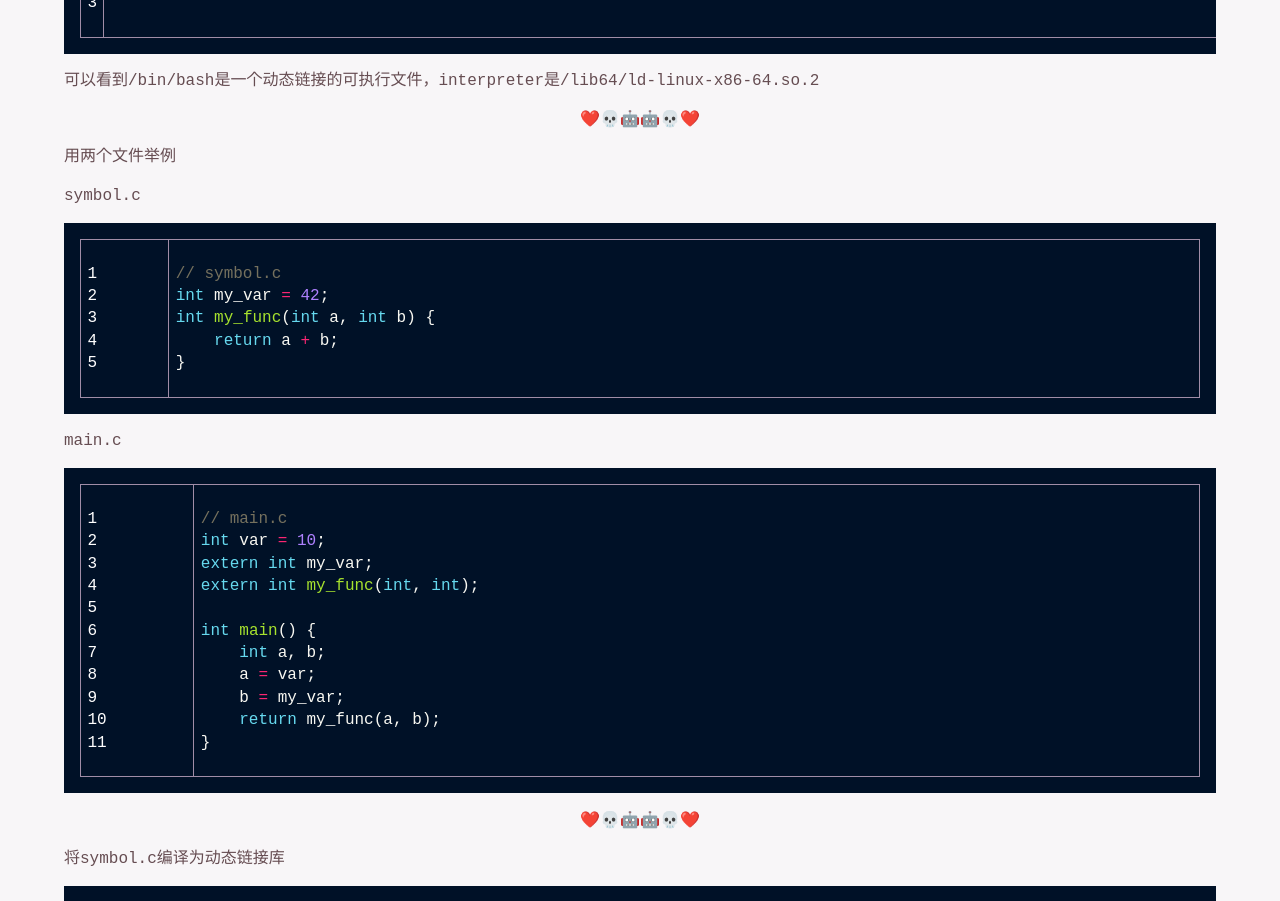
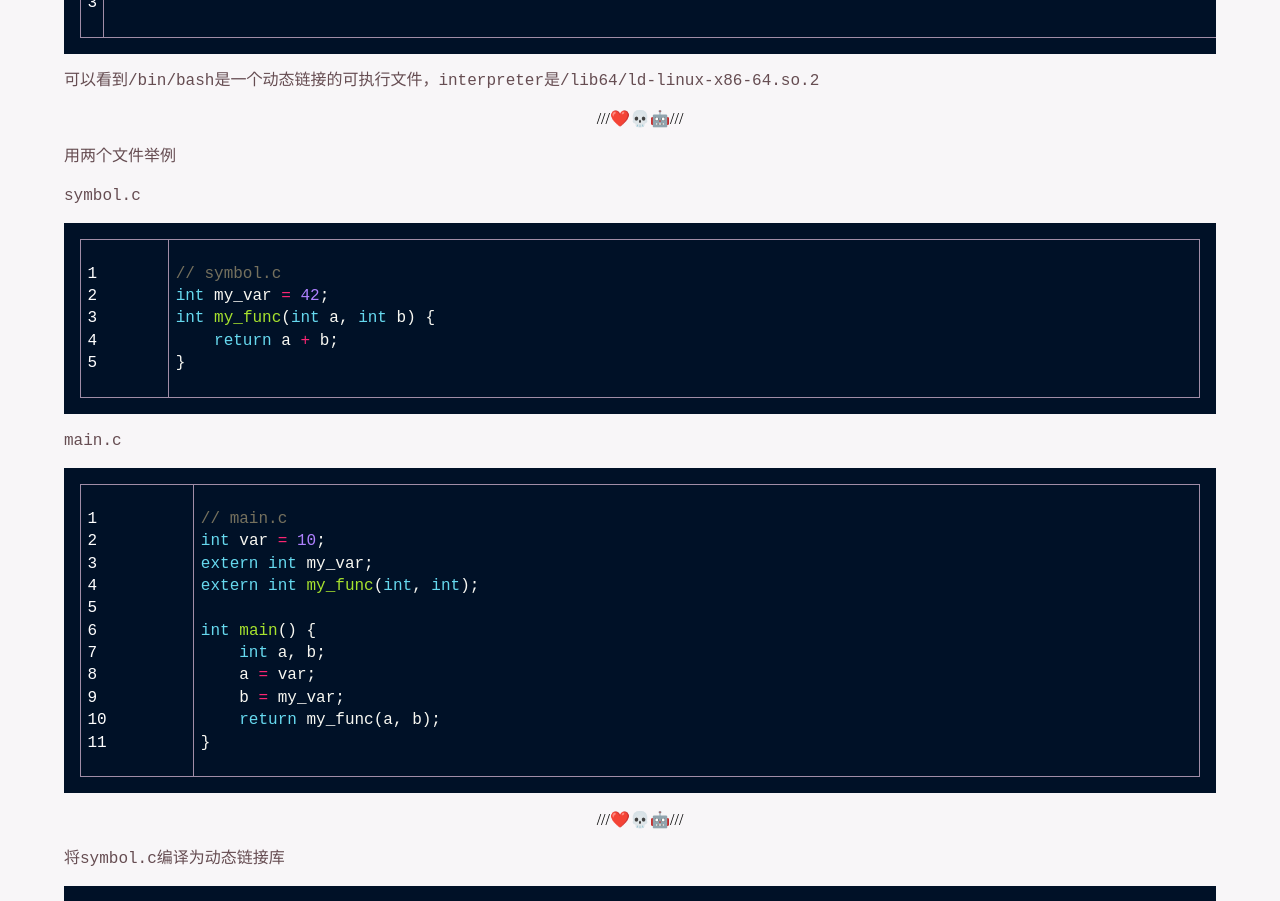
Before and after one commit to J-XZ/blog, a Jekyll site: the page built from _posts/2021-07-21-动态链接.md, in a window 1280 px wide. Shown: the part 402-1303 px from the top of the page. Built offline with Jekyll 4.4.1, drawn with Linux system fonts in a browser that asks for light colours.

Commit message:
Update no-style-please.scss

```diff
--- a/_sass/no-style-please.scss
+++ b/_sass/no-style-please.scss
@@ -61,11 +61,11 @@ hr {
   border: 0;
   font-family: emoji;
   &:before {
-    content: '❤💀🤖'
+    content: '///❤💀🤖'
   }
 
   &:after {
-    content: attr(data-content) '🤖💀❤'
+    content: attr(data-content) '///'
   }
 }
 
```
